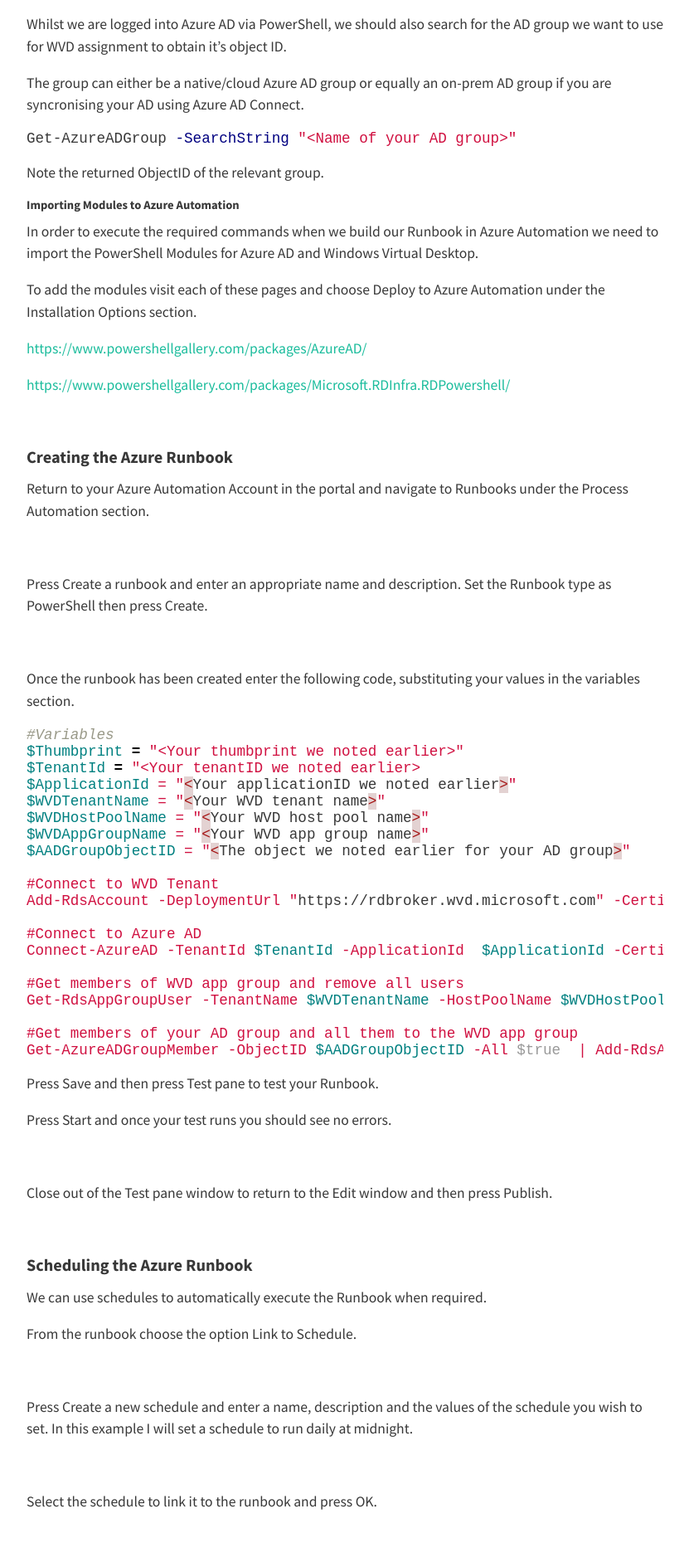
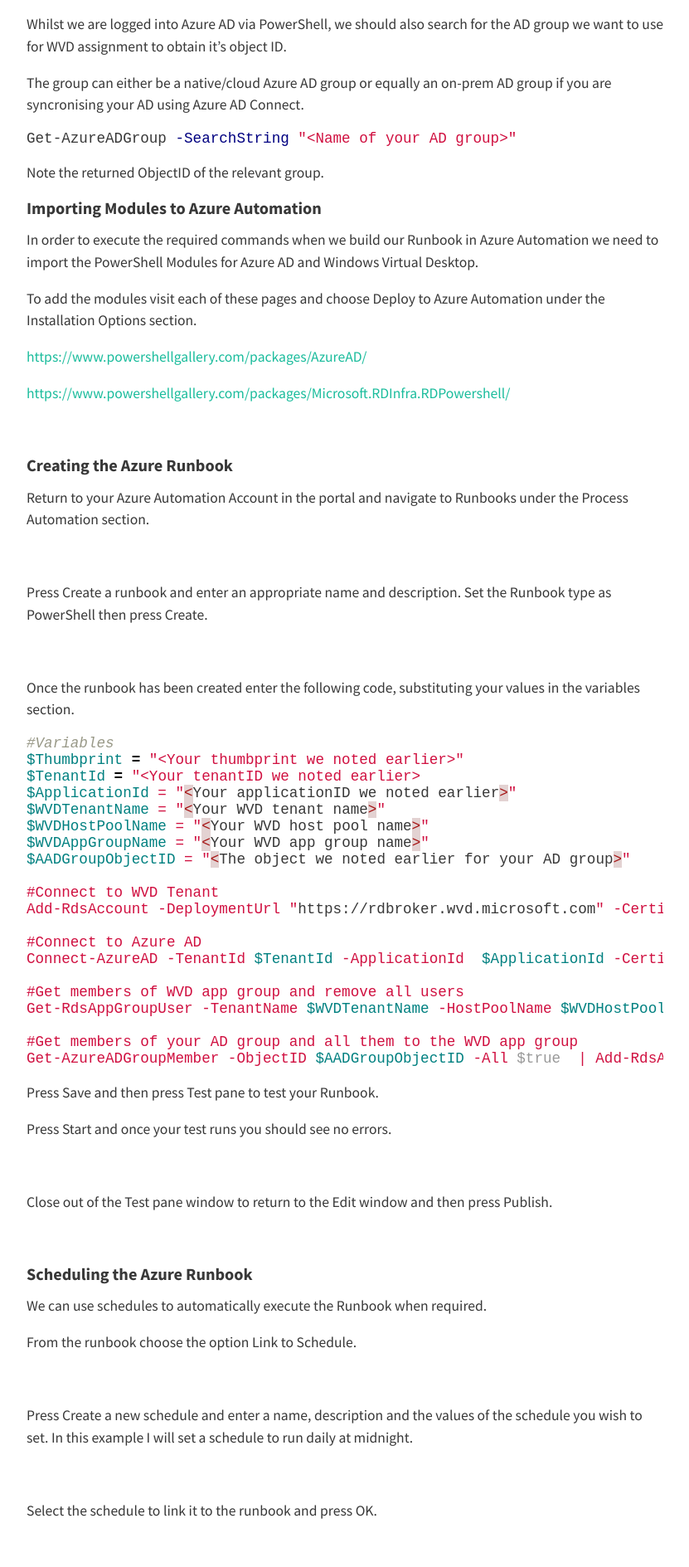
Before and after one commit to rossinthecloud/rossinthecloud.github.io, a Jekyll site: the page built from _posts/2020-02-16-WVD-AddRemoveByADGroup.md, in a window 1280 px wide. Shown: the part 4487-6376 px from the top of the page at 83% size, without its empty margins (224-1055 px from the left). Built offline with Jekyll 4.4.1, drawn with Linux system fonts in a browser that asks for light colours; nearby versions of some CDN libraries; comment, search, counter and statistics services are not loaded.

```diff
--- a/_posts/2020-02-16-WVD-AddRemoveByADGroup.md
+++ b/_posts/2020-02-16-WVD-AddRemoveByADGroup.md
@@ -104,7 +104,7 @@ Get-AzureADGroup -SearchString "<Name of your AD group>"
 
 Note the returned ObjectID of the relevant group.
 
-##### Importing Modules to Azure Automation
+#### Importing Modules to Azure Automation
 
 In order to execute the required commands when we build our Runbook in Azure Automation we need to import the PowerShell Modules for Azure AD and Windows Virtual Desktop.
 
```
